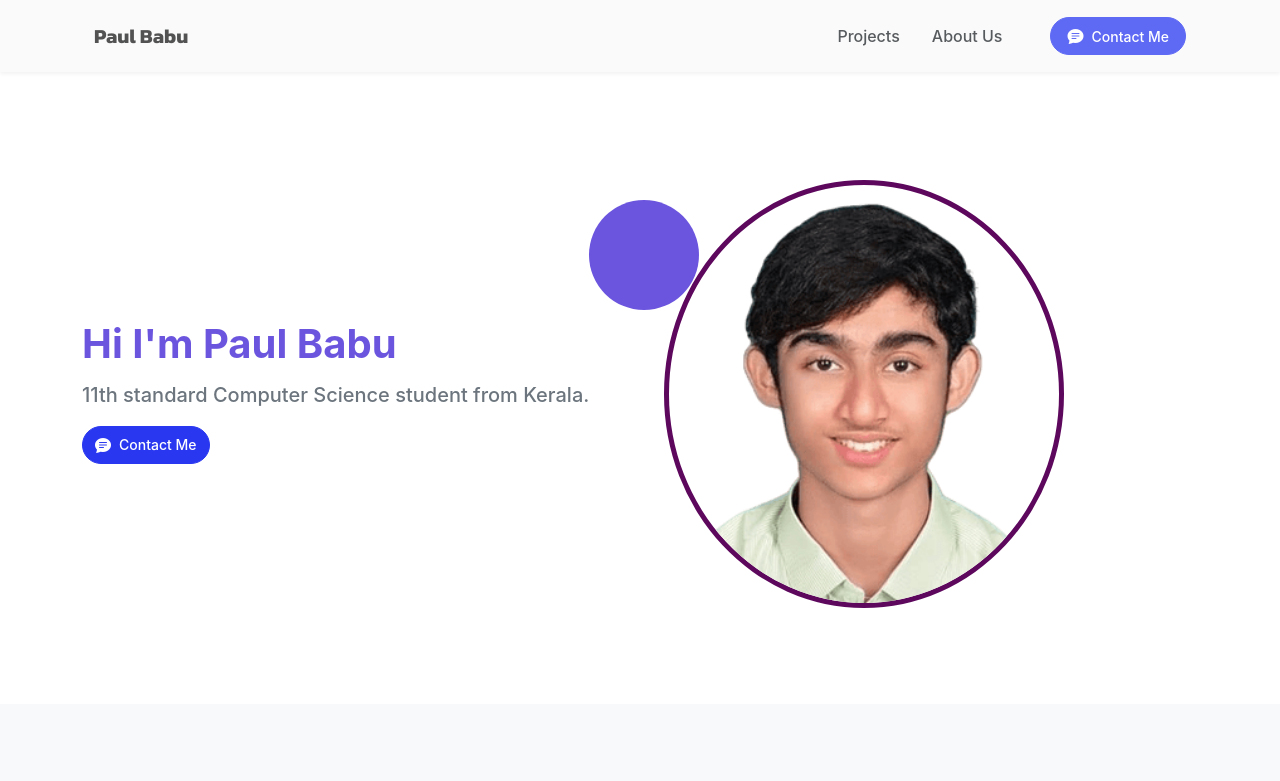
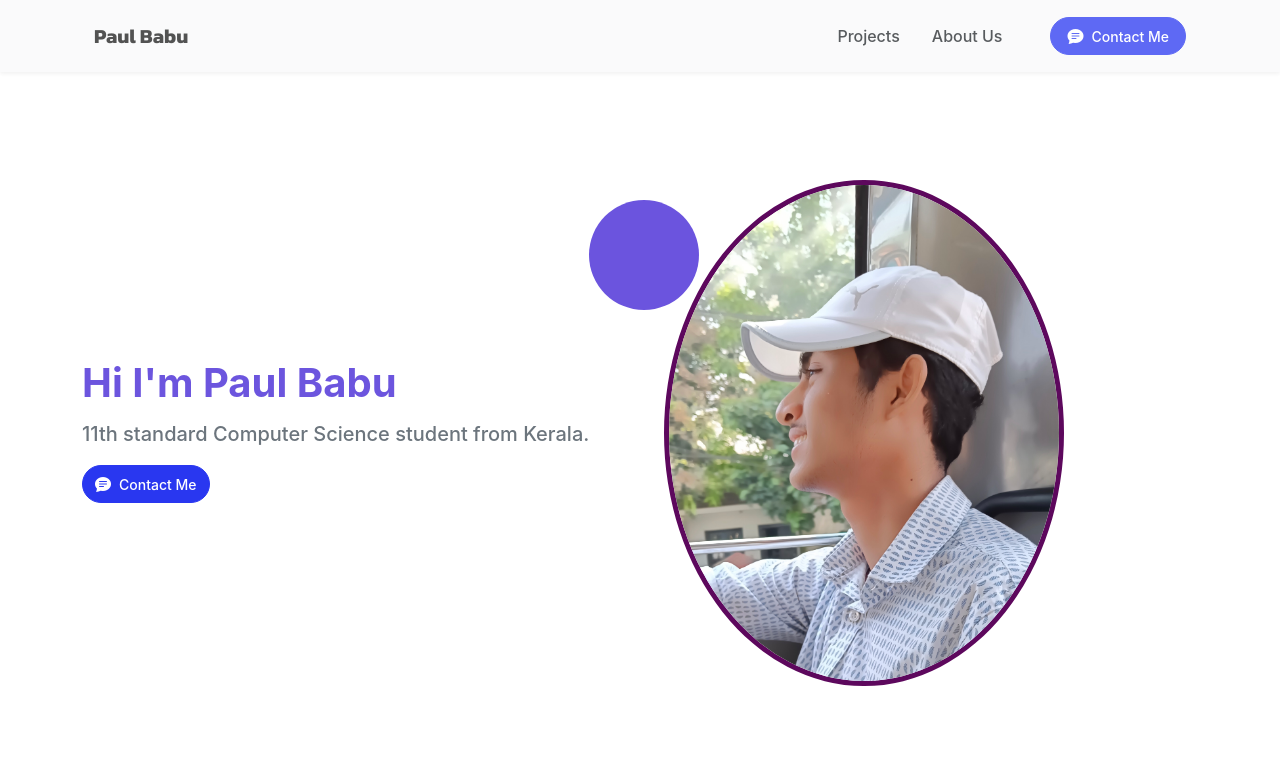
Before and after one commit to Paul-005/Paul-Personal_website, a plain HTML site: page index.html in a window 1280 px wide. Shown: the top 781 px of the page. Drawn offline with nearby package versions, Linux system fonts and the light colour scheme.

Commit message:
Changed profile

```diff
--- a/index.html
+++ b/index.html
@@ -74,7 +74,7 @@
             </div>
 
             <div class="col-lg-6 ">
-              <img src="/assets/img/profile-no-bg.png" alt="" class="img-fluid logo" />
+              <img src="/assets/img/5109F99B-5903-48C4-AF53-9EE6681AAA7C.jpeg" alt="" class="img-fluid logo" />
             </div>
           </div>
         </div>
```
